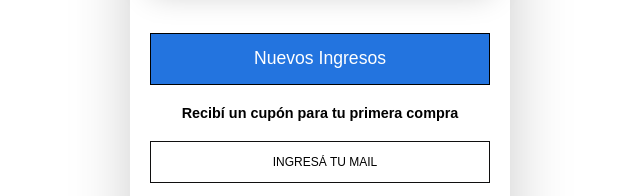
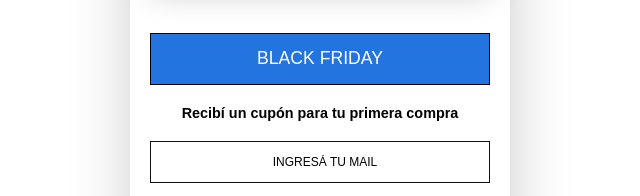
Before and after one commit to juan-ecomlab/smartlink-luxo, a plain HTML site: page index.html in a window 1280 px wide. Shown: the part 322-518 px from the top of the page, 320-960 px from the left. Drawn offline with Linux system fonts and the light colour scheme.

Commit message:
actualizando boton black friday

```diff
--- a/index.html
+++ b/index.html
@@ -20,7 +20,7 @@
         </a>
 
 
-        <a href="https://luxo.com.ar/nuevos-ingresos-uinfw/?utm_source=Smartlink_EcommerceLab&utm_medium=Smartlink_EcommerceLab&utm_campaign=Smartlink_EcommerceLab&utm_id=Smartlink_EcommerceLab" target="_blank"><button class="destacarButton">Nuevos Ingresos</button></a>
+        <a href="https://luxo.com.ar/ravesale/?utm_source=Smartlink_EcommerceLab&utm_medium=Smartlink_EcommerceLab&utm_campaign=Smartlink_EcommerceLab&utm_id=Smartlink_EcommerceLab" target="_blank"><button class="destacarButton">BLACK FRIDAY</button></a>
 
         <p class="negrita">Recibí un cupón para tu primera compra  </p>
 
```
